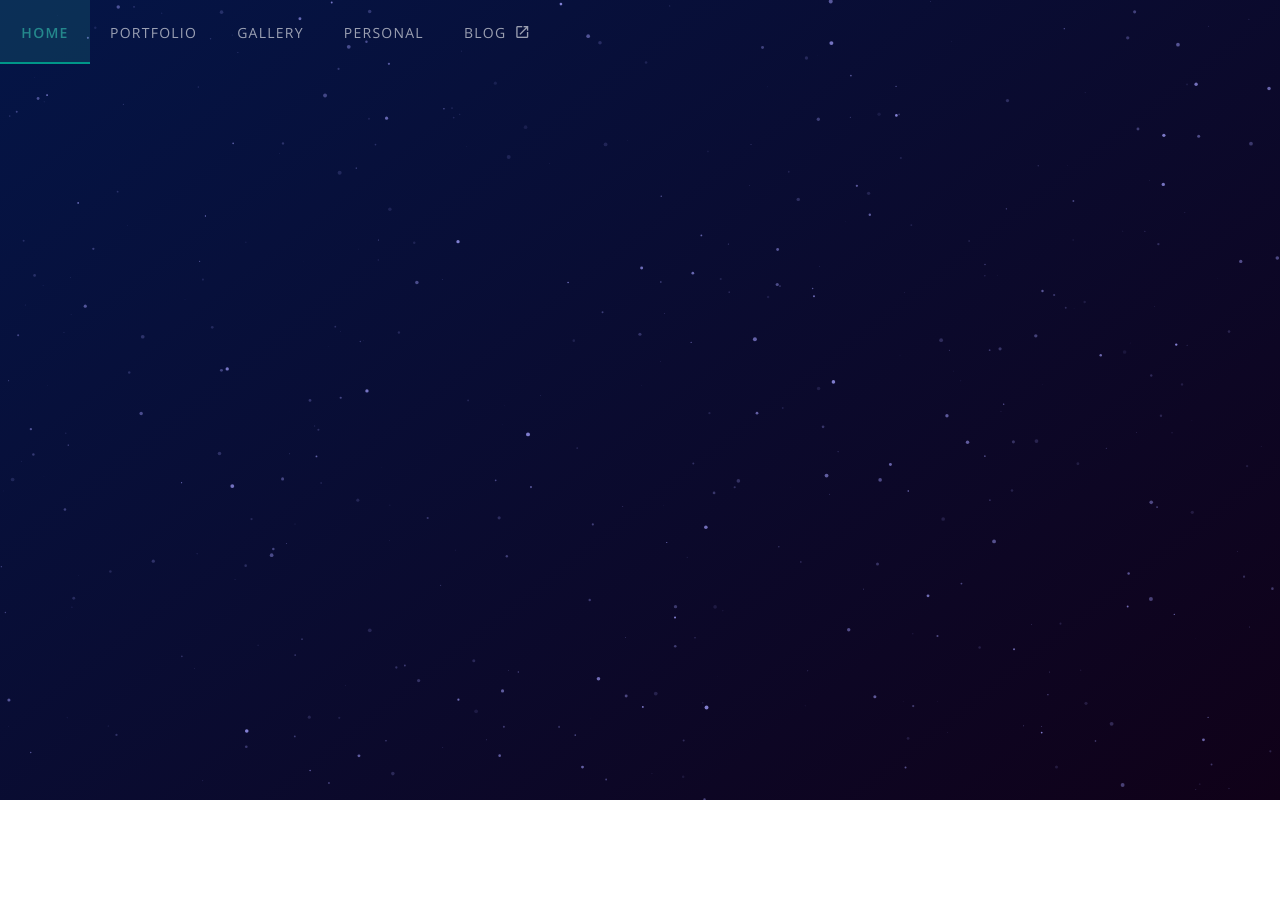
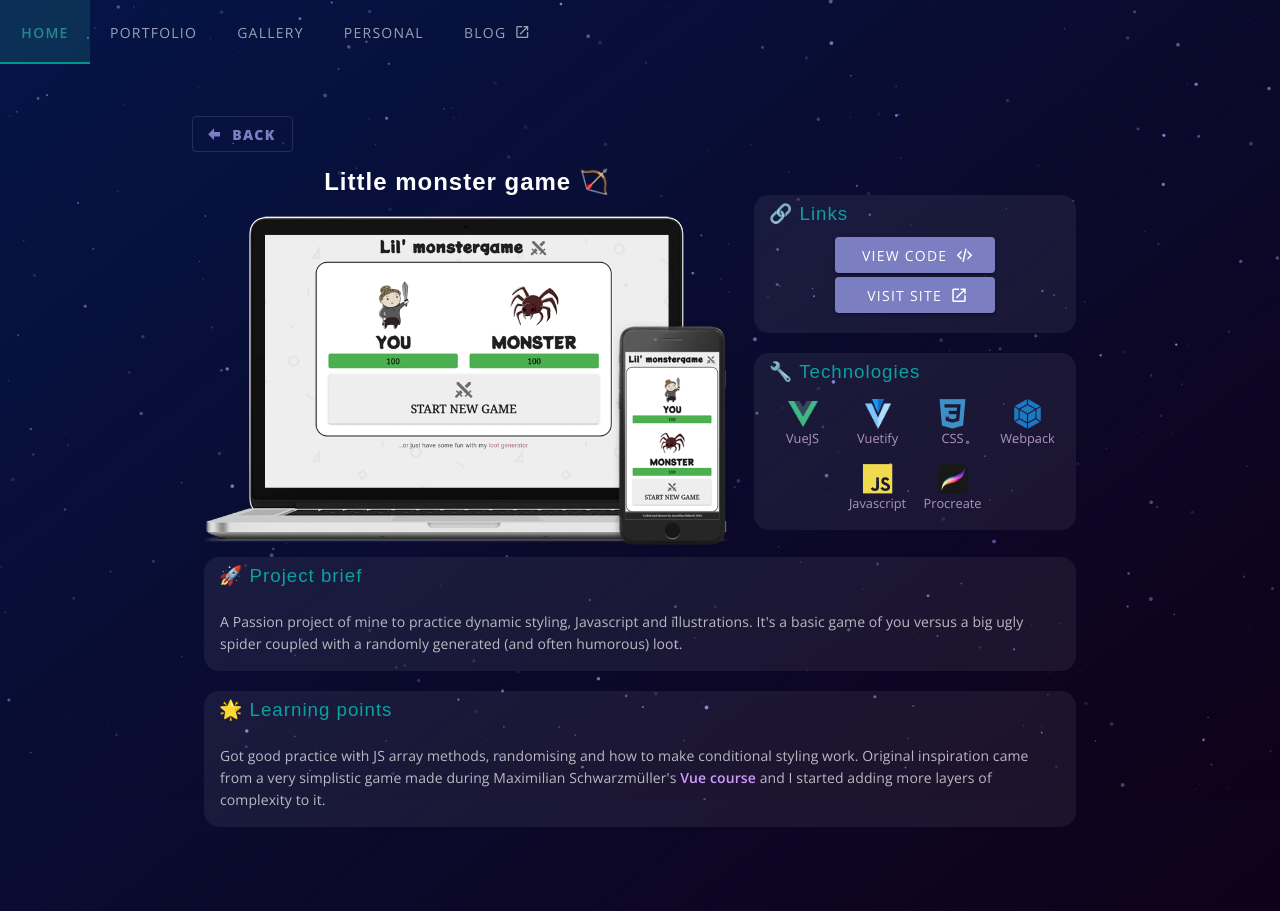
Before and after one commit to anzuj/portfolio, a Vue app: page /#/portfolio/monster in a window 1280 px wide. Before the commit the page ends 800 px from the top, so only its background shows below. Built offline with nearby package versions, Linux system fonts and the light colour scheme; a web font is replaced by a local one.

Commit message:
monster game

```diff
--- a/src/router/index.js
+++ b/src/router/index.js
@@ -40,9 +40,9 @@ Vue.use(VueRouter)
         component: () => import('../views/projects/Discussion.vue')
       },
       {
-        path: 'loot',
-        name:"loot",
-        component: () => import('../views/projects/LootGenerator.vue')
+        path: 'monster',
+        name:"monster",
+        component: () => import('../views/projects/Monstergame.vue')
       },
       {
         path: 'signup',
@@ -62,11 +62,6 @@ Vue.use(VueRouter)
     name:"gallery",
     component: () => import('../views/Gallery.vue')
   },
-  {
-    path: '/cv',
-    name:"cv",
-    component: () => import('../views/Cv.vue')
-  }
 ]
 
 const router = new VueRouter({
--- a/src/views/Portfolio.vue
+++ b/src/views/Portfolio.vue
@@ -81,9 +81,9 @@ export default {
         image: "czocha",
       },
       {
-        title: "Fantasy RPG loot generator",
-        link: "loot",
-        image: "loot",
+        title: "Little monster game",
+        link: "monster",
+        image: "monster",
       },
       {
         title: "Self promotion page",
--- a/src/views/projects/LootGenerator.vue
+++ b/src/views/projects/Monstergame.vue
@@ -1,6 +1,6 @@
 <template>
   <div>
-    <ProjectBrief :screenshot="'loot'" :live="'https://anzuj.github.io/monstergame'" :code="'https://github.com/anzuj/monstergame'" :tech="['VueJS', 'Vuetify', 'CSS','Webpack', 'Javascript', 'Procreate']">
+    <ProjectBrief :screenshot="'monster'" :live="'https://anzuj.github.io/monstergame'" :code="'https://github.com/anzuj/monstergame'" :tech="['VueJS', 'Vuetify', 'CSS','Webpack', 'Javascript', 'Procreate']">
       <template v-slot:title>
        Little monster game
           <span class="emoji-block slide-in-right-small">&#127993;</span>
```
Also changed, not shown: src/assets/images/portfolio/monster.png (renamed from src/assets/images/portfolio/loot.png).
